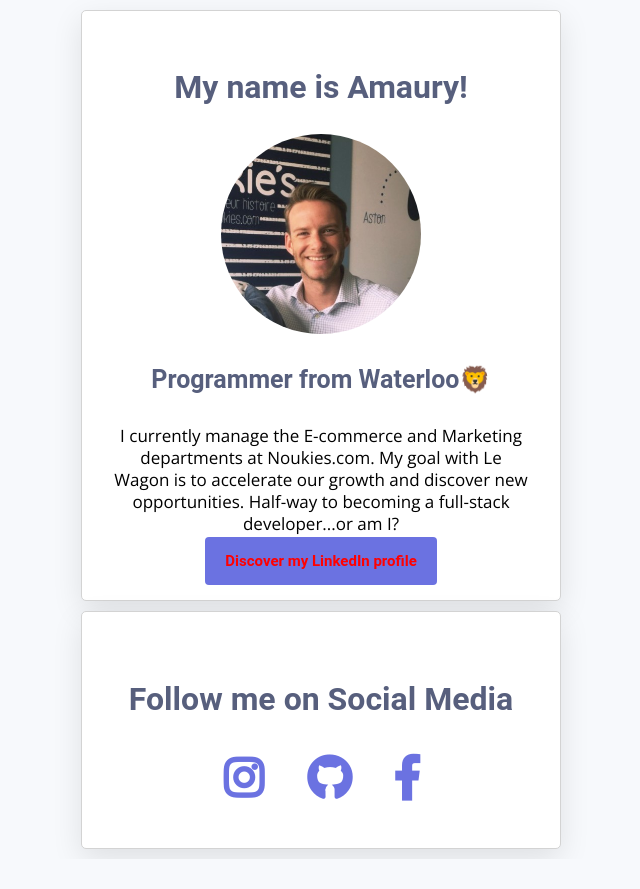
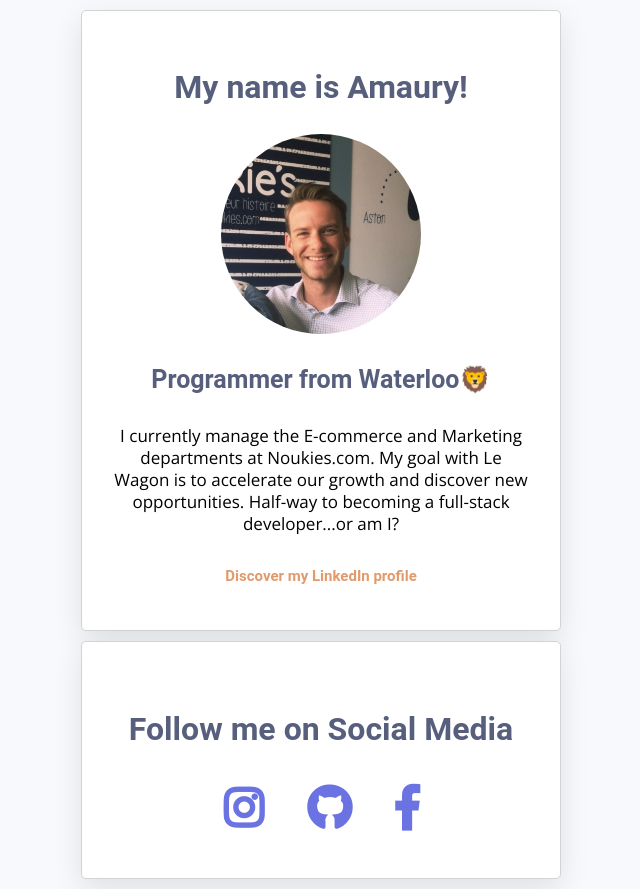
Before and after one commit to amaurygi/profile, a plain HTML site: page index.html in a window 1280 px wide. In both pictures the pointer is over the link "Discover my LinkedIn profile". Shown: the whole page, without its empty margins (319-959 px from the left). Before the commit the page ends 859 px from the top, so only its background shows below. Drawn offline with nearby package versions, Linux system fonts and the light colour scheme; a web font is replaced by a local one.

Commit message:
make my profile prettier

```diff
--- a/style.css
+++ b/style.css
@@ -20,7 +20,13 @@ h1, h2, h3 {
 }
 
 a:hover {
-  color: red;
+  color: #e19a6b;
+  background-color: rgb(255, 255, 255);
+}
+
+.fab:hover {
+  color: #e19a6b;
+  background-color: rgb(255, 255, 255);
 }
 
 img {
@@ -61,6 +67,9 @@ ul {
   padding: 15px 20px;
   border-radius: 4px;
   font-size: 15px;
+  display: block;
+  width: max-content;
+  margin: 0 auto;
 }
 
 a {
@@ -69,6 +78,7 @@ a {
   color: #6B72E1;
   font-weight: 600;
   font-size: 45px;
+  display: block;
 }
 
 @media (max-width: 960px) {
```
